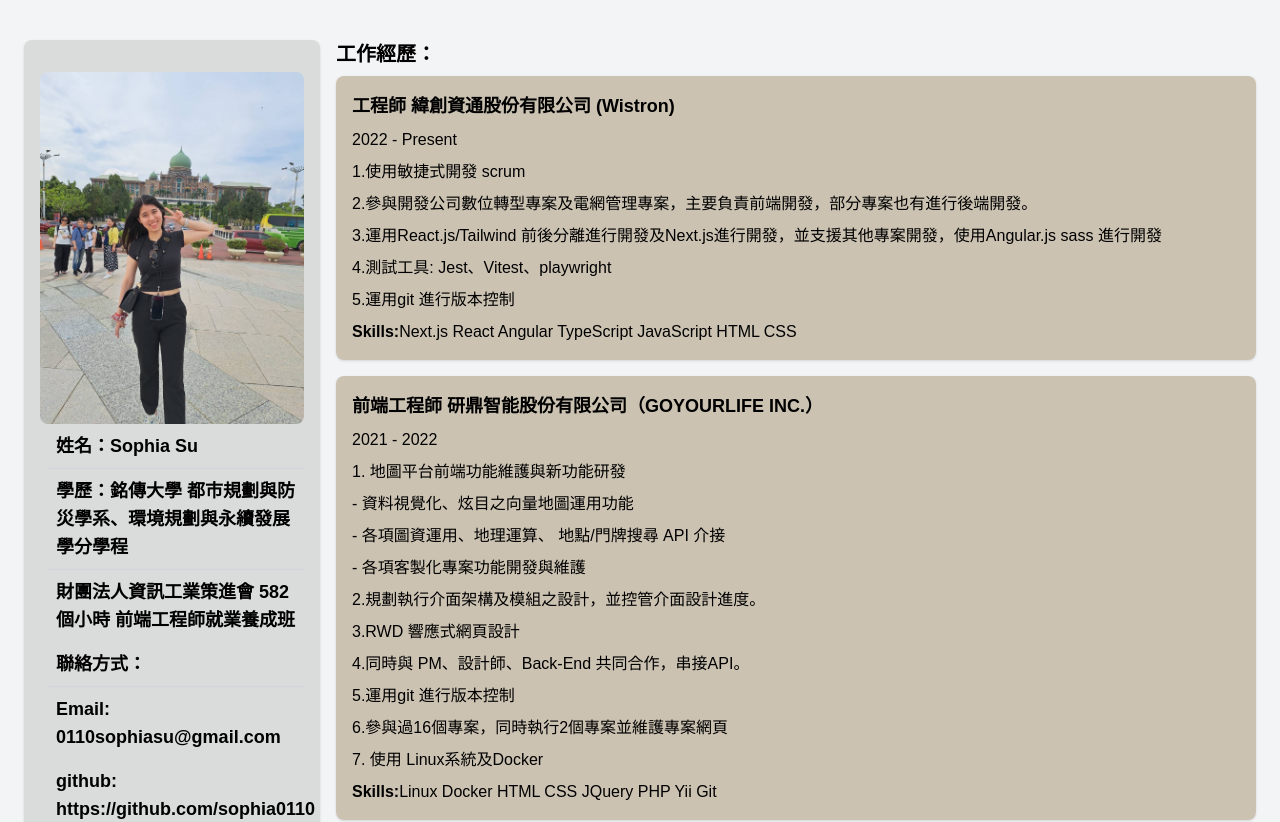
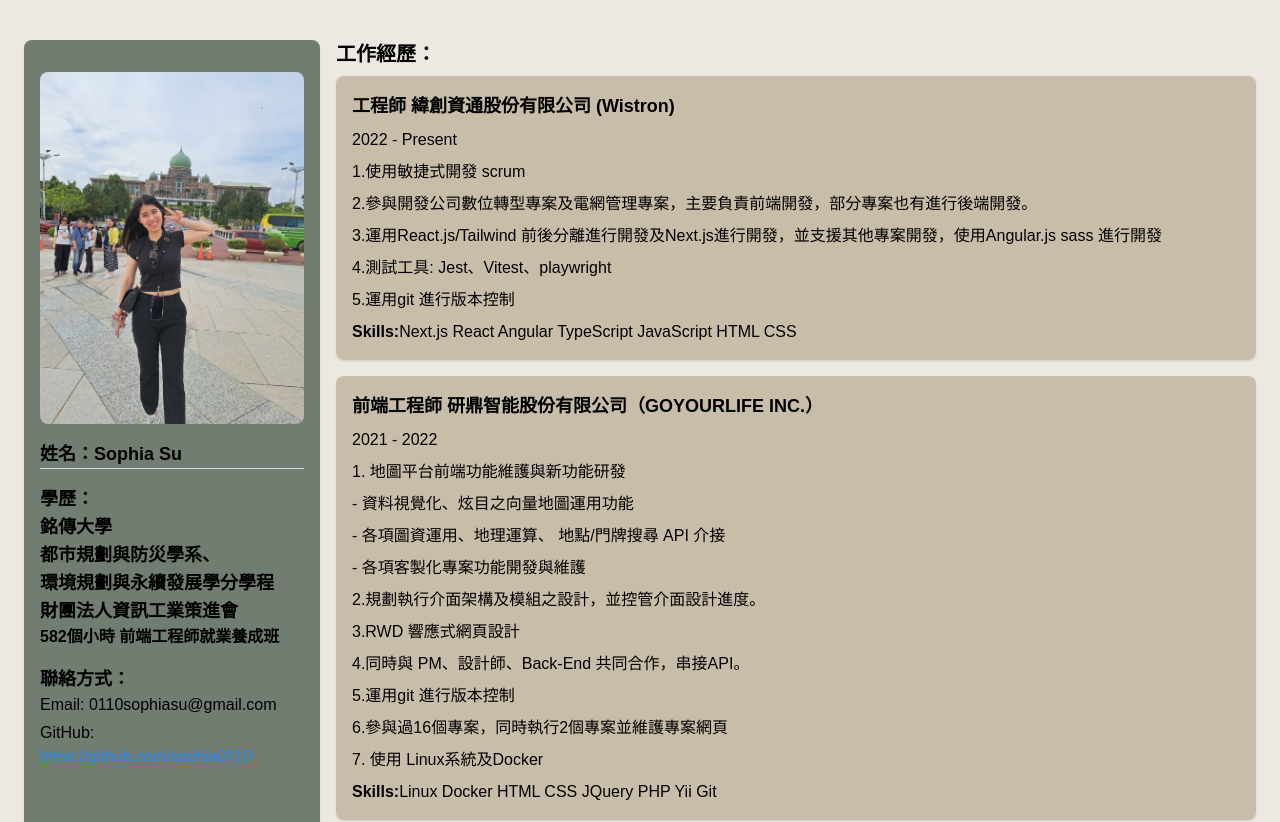
Before and after one commit to sophia0110/resume, a Next.js app: page / in a window 1280 px wide. Shown: the top 822 px of the page. Built offline with nearby package versions, Linux system fonts and the light colour scheme.

Commit message:
feat: RWD

```diff
--- a/app/components/List/ProjectList.tsx
+++ b/app/components/List/ProjectList.tsx
@@ -29,11 +29,11 @@ const ProjectList = () => {
     },
   ];
   return (
-    <ul className="list-disc list-inside  justify-between space-y-2 flex space-x-2 ">
+    <ul className="list-disc list-inside  justify-between flex space-x-2  ">
       {projects.map((project) => (
         <div
           key={project.id}
-          className="mb-2 border p-4 rounded-lg shadow w-full flex flex-col justify-between "
+          className=" border p-4 rounded-lg shadow w-full flex flex-col justify-between bg-primary-100 "
         >
           <div className="font-bold text-xl">{project.name}</div>
           <div>{project.description}</div>
--- a/app/layout.tsx
+++ b/app/layout.tsx
@@ -7,7 +7,7 @@ export default function RootLayout({
 }) {
   return (
     <html lang="en">
-      <body>{children}</body>
+      <body className="@container">{children}</body>
     </html>
   );
 }
--- a/app/page.tsx
+++ b/app/page.tsx
@@ -4,9 +4,12 @@ import Image from "next/image";
 
 export default function Page() {
   return (
-    <main className="flex min-h-screen flex-col p-6 bg-gray-100">
-      <div className="grid grid-cols-4 gap-4 mt-4 grow">
-        <div className="col-span-1 rounded-lg shadow  bg-primary-500/20 p-4 space-x-2">
+    <main className="flex min-h-screen flex-col p-6 bg-secondary-400/20">
+      {/* Responsive Grid Layout */}
+      <div className="grid grid-cols-1 sm:grid-cols-2 lg:grid-cols-4 gap-4 mt-4 grow">
+
+        {/* 左側個人資訊區塊 */}
+        <div className="col-span-1 sm:col-span-2 lg:col-span-1 rounded-lg shadow bg-primary-500 p-4 w-full">
           <Image
             src="/imgs/sophia.jpg"
             alt="me"
@@ -14,32 +17,51 @@ export default function Page() {
             height={300}
             className="rounded-lg mt-4 mx-auto"
           />
-          <div className="border-b border-gray-300 p-2 text-lg font-semibold">
+
+          <div className="border-b border-gray-300 text-lg font-semibold mt-4">
             姓名：Sophia Su
           </div>
-          <div className="border-b border-gray-300 p-2 text-lg font-semibold">
-            學歷：銘傳大學 都市規劃與防災學系、環境規劃與永續發展學分學程
+
+          <div className="border-gray-300 text-lg font-semibold mt-4">
+            <div>學歷：</div>
+            <div>銘傳大學</div>
+            <div>都市規劃與防災學系、</div>
+            <div>環境規劃與永續發展學分學程</div>
+            <div>財團法人資訊工業策進會</div>
+            <div className="text-base">
+              582個小時 前端工程師就業養成班
+            </div>
           </div>
-          <div className="p-2 text-lg font-semibold">
-            財團法人資訊工業策進會 582個小時 前端工程師就業養成班
-          </div>
-          <div className="border-b border-gray-300 p-2 text-lg font-semibold">
+
+          <div className="text-lg font-semibold mt-4">
             聯絡方式：
           </div>
-          <div className="p-2 text-lg font-semibold flex-wrap">
+          <div className="text-base break-words">
             Email: 0110sophiasu@gmail.com
           </div>
 
-          <div className="p-2 text-lg font-semibold flex-wrap">
-            github: https://github.com/sophia0110
+          <div className="text-base break-words mt-1">
+            GitHub:{" "}
+            <a
+              href="https://github.com/sophia0110"
+              className="text-blue-400 underline"
+              target="_blank"
+              rel="noopener noreferrer"
+            >
+              https://github.com/sophia0110
+            </a>
           </div>
         </div>
-        <div className="col-span-3">
+
+        {/* 工作經歷 */}
+        <div className="col-span-1 sm:col-span-2 lg:col-span-3">
           <div className="pb-2 font-bold text-xl">工作經歷：</div>
           <List />
         </div>
-        <div className="col-span-3 mt-4">
-          <div className="pb-2 font-bold text-xl">專案Demo：</div>
+
+        {/* 專案區塊 */}
+        <div className="col-span-1 sm:col-span-2 mt-4">
+          <div className="pb-2 font-bold text-xl">專案 Demo：</div>
           <ProjectList />
         </div>
       </div>
--- a/app/ui/global.css
+++ b/app/ui/global.css
@@ -5,4 +5,7 @@
 
 body {
   font-family: 'Noto Sans TC', sans-serif;
+
 }
+
+@media screen {}
```
